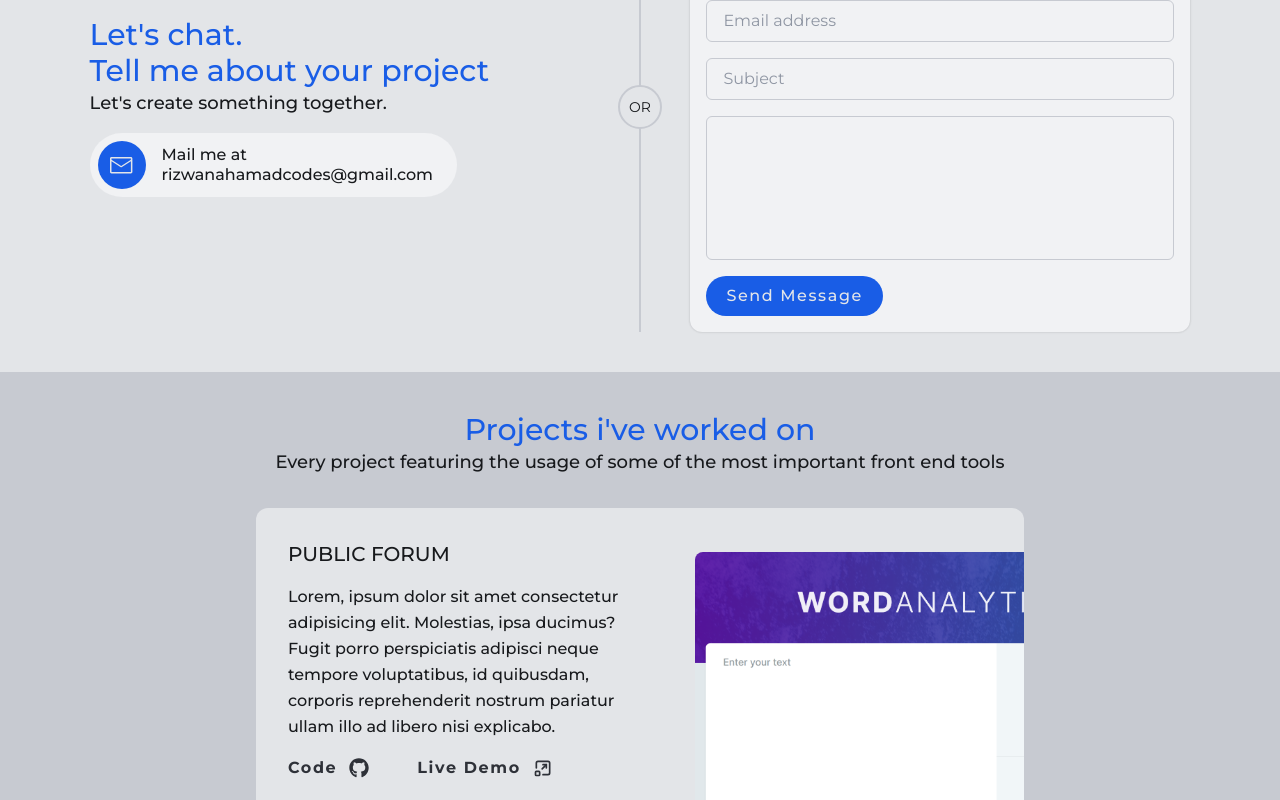
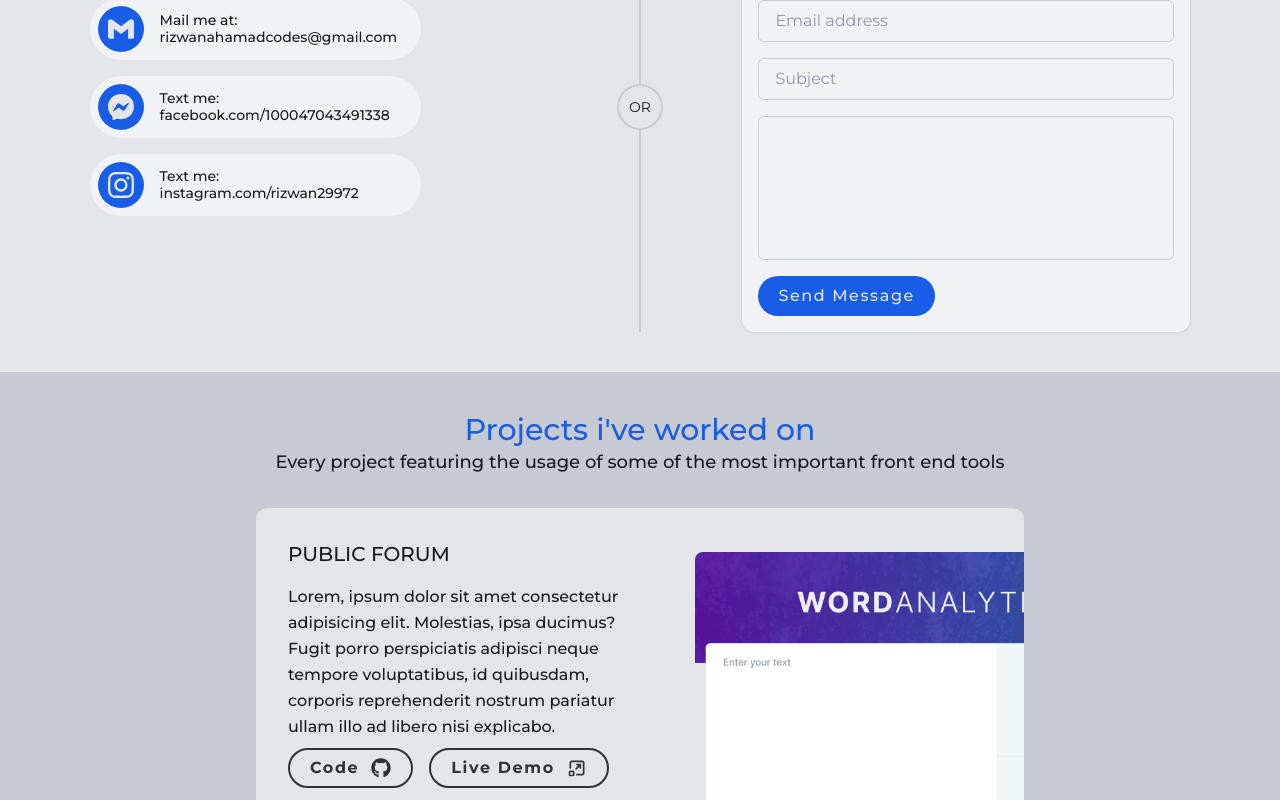
Before and after one commit to rizwanahamadcodes/portfolio, a Next.js app: page / in a window 1280 px wide. Shown: the part 1320-2120 px from the top of the page. Built offline with nearby package versions, Linux system fonts and the light colour scheme; no server answers.

Commit message:
added messenger and instagram links to the contact me section

```diff
--- a/src/app/home/ContactMe.tsx
+++ b/src/app/home/ContactMe.tsx
@@ -12,7 +12,8 @@ import { sendEmail } from '../../../actions/sendEmail'
 import { experimental_useFormStatus } from 'react-dom'
 import SubmitButton from '@/components/SubmitButton'
 import OrDivider from '@/components/OrDivider'
-import { RxEnvelopeClosed } from 'react-icons/rx'
+import { SiGmail } from 'react-icons/si'
+import { BsInstagram, BsMessenger } from 'react-icons/bs'
 
 const ContactMe = () => {
     const inputClasses =
@@ -21,34 +22,80 @@ const ContactMe = () => {
     const { pending } = experimental_useFormStatus()
 
     return (
-        <Section containerClassName="grid items-center md:grid-cols-[minmax(min-content,_500px)_auto_minmax(min-content,_500px)] gap-5 flex-col grid-cols-1">
-            <div>
+        <Section containerClassName="flex flex-col md:flex-row gap-8 items-stretch justify-between ">
+            <div className="relative grow md:max-w-md">
                 <SectionTitle>
                     Let&apos;s chat. <br /> Tell me about your project
                 </SectionTitle>
                 <SectionSubtitle className="mb-4">
                     Let&apos;s create something together.
                 </SectionSubtitle>
+                <div className="flex flex-col gap-4 sm:inline-flex">
                     <a href="mailto:rizwanahamadcodes@gmail.com" className="">
-                    <div className="inline-flex items-center gap-4 rounded-full bg-gray-50 p-2 pr-6 transition-all hover:bg-white hover:shadow active:scale-[0.98] dark:bg-gray-850 dark:hover:bg-gray-800">
-                        <div className="flex h-12 w-12 items-center justify-center rounded-full bg-primary">
-                            <RxEnvelopeClosed
-                                size={'1.4rem'}
+                        <div className="inline-flex w-full items-center gap-4 rounded-full bg-gray-50 p-2 pr-6 transition-all hover:bg-white hover:shadow active:scale-[0.98] dark:bg-gray-850 dark:hover:bg-gray-800">
+                            <div className="flex h-[46px] w-[46px] items-center justify-center rounded-full bg-primary">
+                                <SiGmail
+                                    size={26}
                                     className={'text-gray-100'}
                                 />
                             </div>
-
-                        <p className="leading-tight">
-                            <p className="leading-tight">Mail me at</p>
-                            <p className="leading-tight">
+                            <p>
+                                <p className="text-sm leading-tight">
+                                    Mail me at:
+                                </p>
+                                <p className="text-sm leading-tight">
                                     rizwanahamadcodes@gmail.com
                                 </p>
                             </p>
                         </div>
                     </a>
+
+                    <a href="https://m.me/100047043491338" className="">
+                        <div className="inline-flex w-full items-center gap-4 rounded-full bg-gray-50 p-2 pr-6 transition-all hover:bg-white hover:shadow active:scale-[0.98] dark:bg-gray-850 dark:hover:bg-gray-800">
+                            <div className="flex h-[46px] w-[46px] items-center justify-center rounded-full bg-primary">
+                                <BsMessenger
+                                    size={26}
+                                    className={'text-gray-100'}
+                                />
                             </div>
+                            <p>
+                                <p className="text-sm leading-tight">
+                                    Text me:
+                                </p>
+                                <p className="text-sm leading-tight">
+                                    facebook.com/100047043491338
+                                </p>
+                            </p>
+                        </div>
+                    </a>
+
+                    <a
+                        href="https://www.instagram.com/rizwan29972/"
+                        className=""
+                    >
+                        <div className="inline-flex w-full items-center gap-4 rounded-full bg-gray-50 p-2 pr-6 transition-all hover:bg-white hover:shadow active:scale-[0.98] dark:bg-gray-850 dark:hover:bg-gray-800">
+                            <div className="flex h-[46px] w-[46px] items-center justify-center rounded-full bg-primary">
+                                <BsInstagram
+                                    size={26}
+                                    className={'text-gray-100'}
+                                />
+                            </div>
+                            <p>
+                                <p className="text-sm leading-tight">
+                                    Text me:
+                                </p>
+                                <p className="text-sm leading-tight">
+                                    instagram.com/rizwan29972
+                                </p>
+                            </p>
+                        </div>
+                    </a>
+                </div>
+            </div>
+
             <OrDivider />
-            <div className="rounded-xl bg-gray-50 p-4 shadow-center dark:border dark:border-gray-800 dark:bg-gray-850">
+
+            <div className="grow rounded-xl bg-gray-50 p-4 shadow-center dark:border dark:border-gray-800 dark:bg-gray-850 md:max-w-md">
                 <SectionCategoryTitle>Send me a message</SectionCategoryTitle>
                 <form
                     className="flex flex-col gap-4 md:items-start"
--- a/src/app/home/ProjectsSection.tsx
+++ b/src/app/home/ProjectsSection.tsx
@@ -69,10 +69,9 @@ const Project: React.FC<ProjectProps> = (props) => {
                     {project.projectTitle}
                 </SectionCategoryTitle>
                 <p className="mb-2">{project.projectDesc}</p>
-                <div className="flex gap-12">
+                <div className="flex flex-col gap-4 lg:flex-row">
                     <Button
-                        btnType="ghost"
-                        className="px-0 hover:shadow-none active:shadow-none"
+                        btnType="outline"
                         rightIcon={FaGithub}
                         colorScheme={'gray'}
                     >
@@ -80,8 +79,7 @@ const Project: React.FC<ProjectProps> = (props) => {
                     </Button>
                     <Button
                         rightIcon={TbWindowMaximize}
-                        btnType="ghost"
-                        className="px-0 hover:shadow-none active:shadow-none"
+                        btnType="outline"
                         colorScheme={'gray'}
                     >
                         Live Demo
@@ -91,7 +89,7 @@ const Project: React.FC<ProjectProps> = (props) => {
             <div className="relative sm:w-2/4">
                 <div
                     className={cn(
-                        'h-96 transition-all sm:absolute sm:right-[15%] sm:top-[10%] sm:h-full sm:w-[130%] sm:group-hover:right-[10%] sm:group-hover:rotate-6',
+                        'h-72 transition-all sm:absolute sm:right-[15%] sm:top-[10%] sm:h-full sm:w-[130%] sm:group-hover:right-[10%] sm:group-hover:rotate-6',
                         positionInParent % 2 === 0 &&
                             'sm:left-[15%] sm:top-[10%] sm:group-hover:left-[10%] sm:group-hover:-rotate-6'
                     )}
--- a/src/app/home/TechnologiesSection.tsx
+++ b/src/app/home/TechnologiesSection.tsx
@@ -144,7 +144,7 @@ export const TechCard: React.FC<TechCardProps> = (props) => {
     return (
         <div
             key={id}
-            className="flex items-center gap-2 rounded-full active:scale-[0.98]"
+            className="rounded-full` flex items-center gap-2 active:scale-[0.98]"
         >
             <div
                 style={{
--- a/src/components/OrDivider.tsx
+++ b/src/components/OrDivider.tsx
@@ -2,9 +2,9 @@ import React from 'react'
 
 const OrDivider = () => {
     return (
-        <div className="relative flex items-center justify-center md:h-full">
+        <div className="relative flex items-center justify-center md:min-h-full md:self-stretch">
             <div className="absolute h-0.5 w-full bg-gray-200 dark:bg-gray-800 md:h-full md:w-0.5"></div>
-            <div className="z-[2] flex h-[44px] w-[44px] items-center justify-center rounded-full border-2 bg-gray-100 text-center text-sm dark:border-gray-800 dark:bg-gray-900">
+            <div className="z-[2] flex h-[46px] w-[46px] items-center justify-center rounded-full border-2 bg-gray-100 text-center text-sm dark:border-gray-800 dark:bg-gray-900">
                 OR
             </div>
         </div>
--- a/src/components/SubmitButton.tsx
+++ b/src/components/SubmitButton.tsx
@@ -10,7 +10,7 @@ const SubmitButton = () => {
             {pending ? (
                 <div>Sending...</div>
             ) : (
-                <Button className="w-auto" type="submit">
+                <Button className="w-full lg:w-auto" type="submit">
                     Send Message
                 </Button>
             )}
```
Lines whose indentation alone changed are shown as unchanged.
